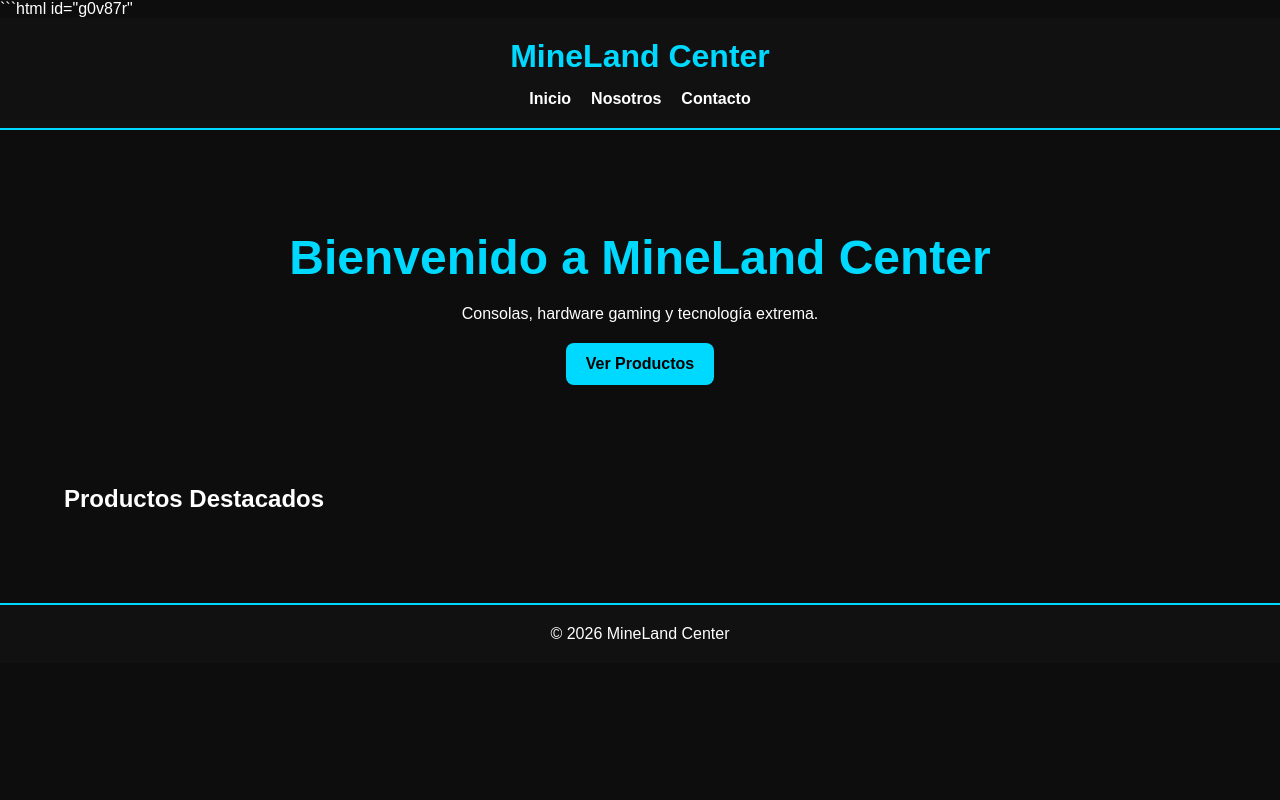
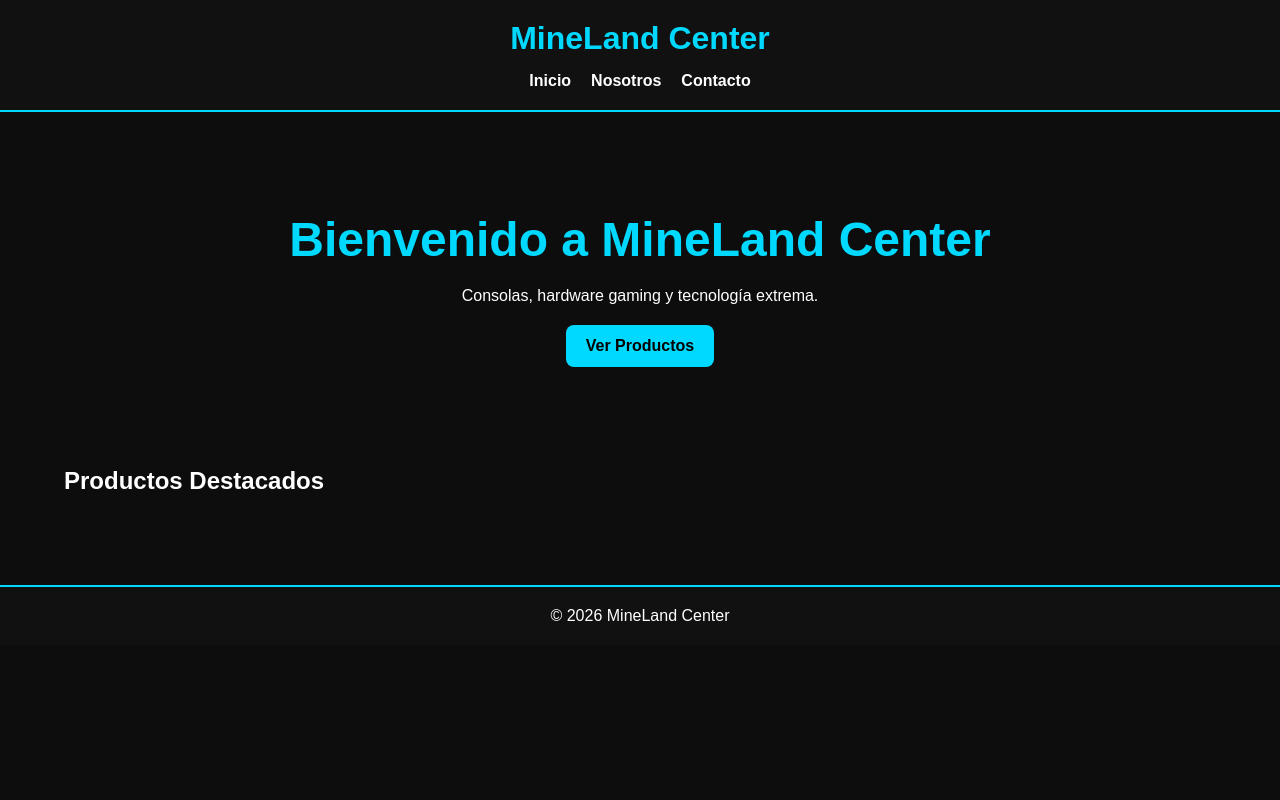
Before and after one commit to TheDark-15/Proyecto_MineLand, a Flask app: template templates/index.html in a window 1280 px wide. Run offline with Flask 3, Linux system fonts and the light colour scheme; the template is opened without the code that fills it, so the values that code supplies are empty.

Commit message:
Refactor index.html template structure

````diff
--- a/templates/index.html
+++ b/templates/index.html
@@ -1,4 +1,3 @@
-```html id="g0v87r"
 {% extends 'base.html' %}
 
 {% block content %}
@@ -80,4 +79,3 @@
 </section>
 
 {% endblock %}
-```
````
